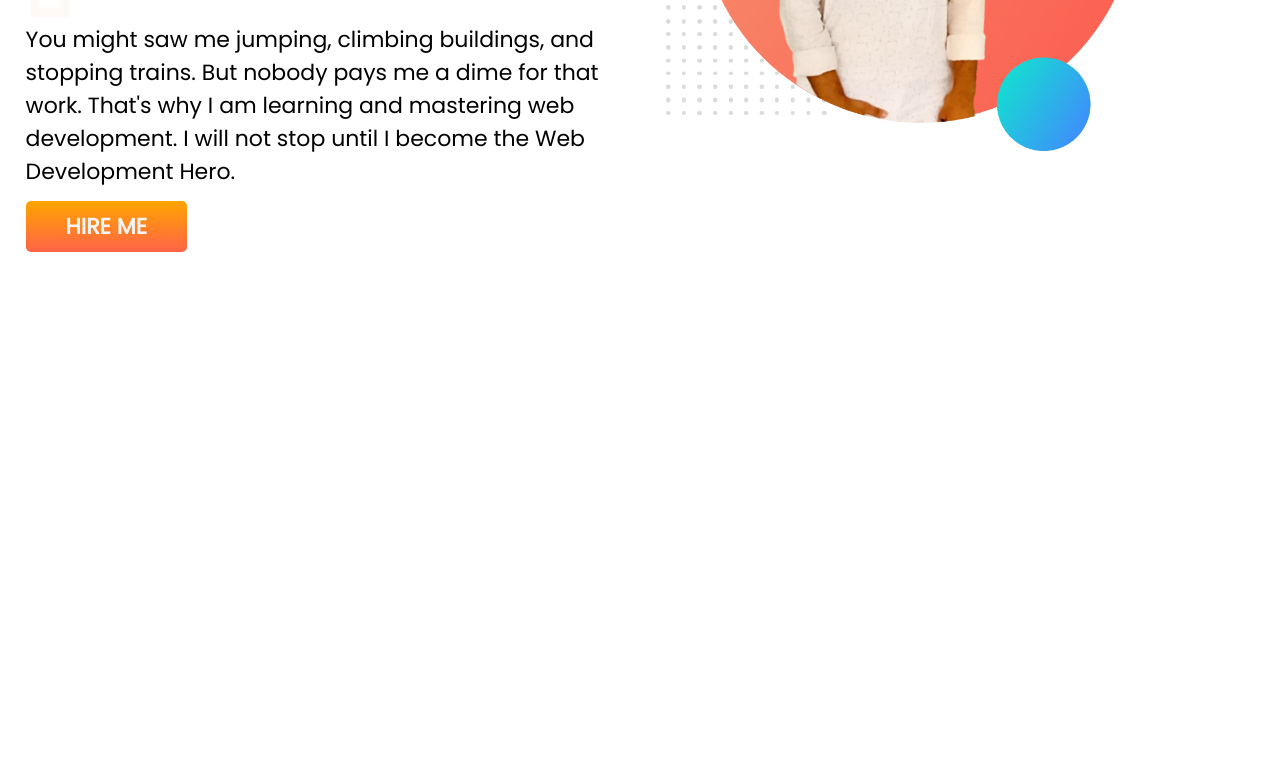
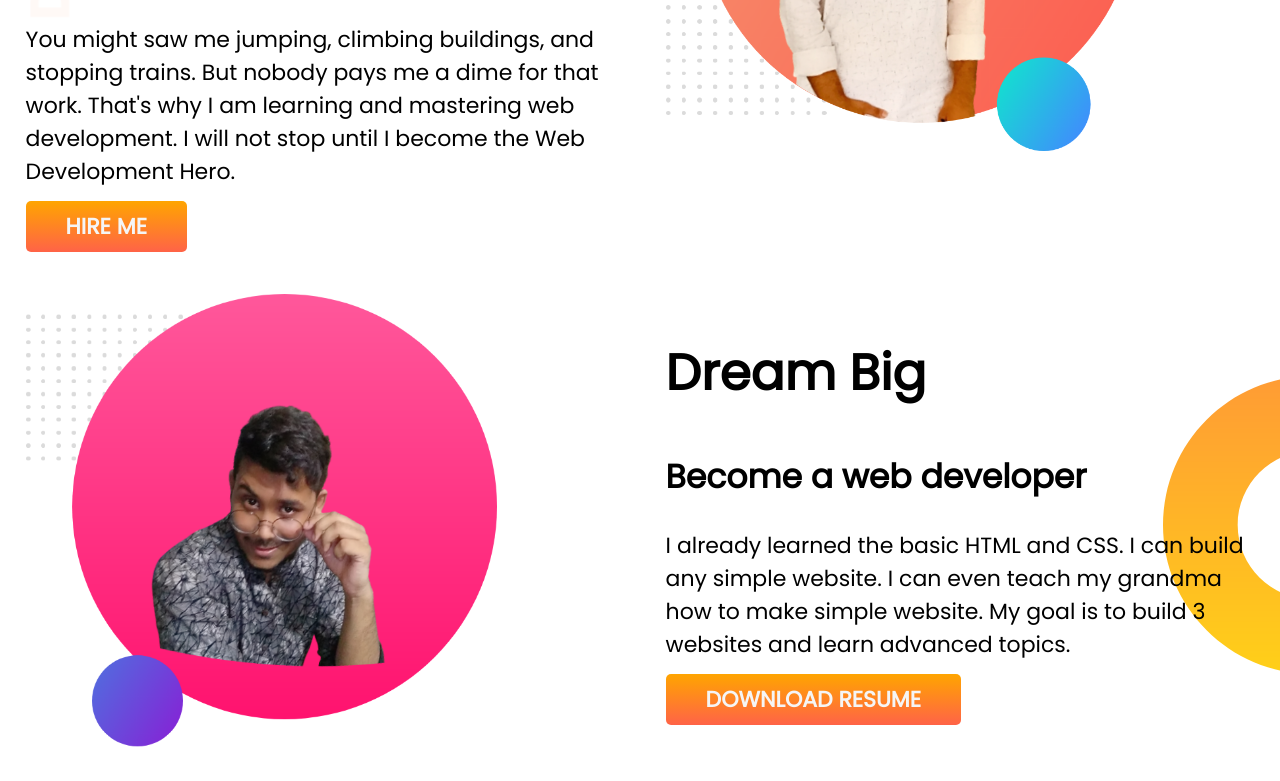
Before and after one commit to raihanmostafa003/developer-portfolio2, a plain HTML site: page index.html in a window 1280 px wide. Shown: the part 342-1123 px from the top of the page. Before the commit the page ends 800 px from the top, so only its background shows below. Drawn offline with Linux system fonts and the light colour scheme.

Commit message:
dream-big

```diff
--- a/index.html
+++ b/index.html
@@ -21,5 +21,17 @@
             <img src="images/1st-img.png" alt="">
         </div>
     </section>
+    <section class="dream-big">
+        <div class="half-width">
+            <img src="images/2nd-img.png" alt="">
+        </div>
+        <div class="half-width">
+            <h1>Dream Big</h1>
+            <h2>Become a web developer</h2>
+            <p>I already learned the basic HTML and CSS. I can build any simple website. I can even teach my grandma how to make simple website. My goal is to build 3 websites and learn advanced topics.</p>
+            <a class="link-button" target="_blank" href="">DOWNLOAD RESUME</a>
+        </div>
+
+    </section>
 </body>
 </html>
--- a/style.css
+++ b/style.css
@@ -30,3 +30,9 @@ section{
     background-image: url(images/top-banner.png);
     background-repeat: no-repeat;
 }
+.dream-big{
+    background-image: url(images/dream-bg.png);
+    background-repeat: no-repeat;
+    background-position: right;
+    padding-right: 10px 40px;
+}
```
